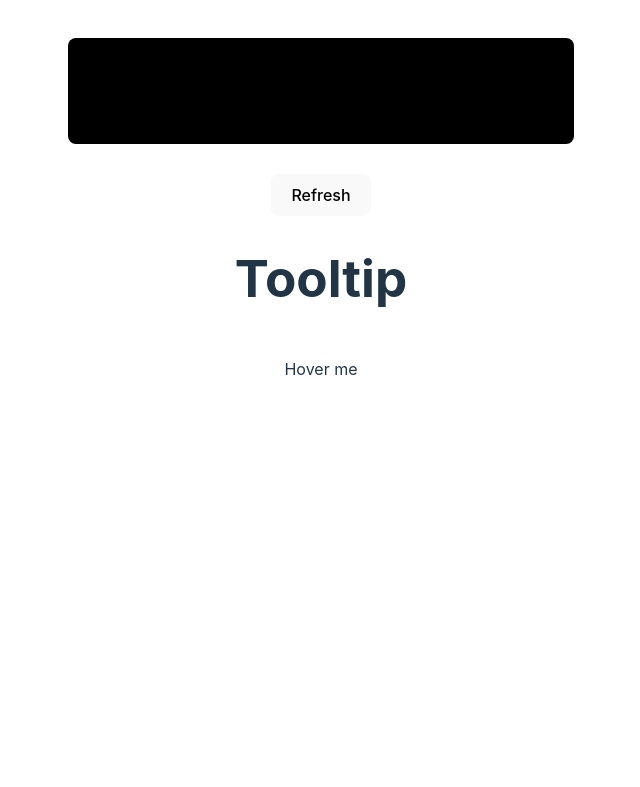
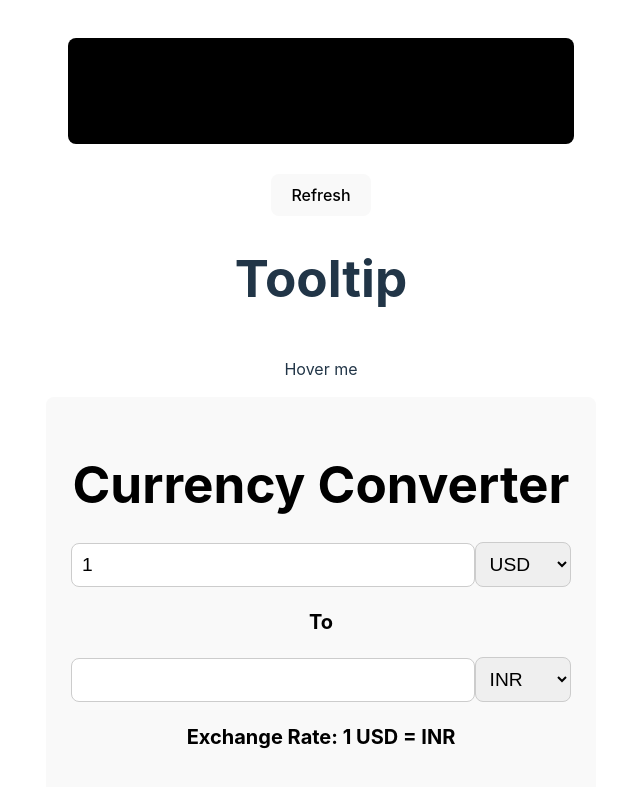
Before and after one commit to PremKhodke-99/React-projects-2, a React (Vite) app: page / in a window 1280 px wide. Shown: the part 1150-1937 px from the top of the page, without its empty margins (319-959 px from the left). Before the commit the page ends 1579 px from the top, so only its background shows below. Built offline with nearby package versions, Linux system fonts and the light colour scheme; no server answers.

Commit message:
Currency Converter

```diff
--- a/src/App.jsx
+++ b/src/App.jsx
@@ -6,6 +6,7 @@ import CountdownTimerTest from './components/Countdown-Timer/test'
 import StepProgressBarTest from './components/Step-Progress-Bar/test'
 import RandomQuoteGenerator from './components/RandomQuote-generator/RandomQuoteGenerator'
 import TooltipTest from './components/Tooltip/test'
+import CurrencyConverter from './components/CurrencyConverter'
 
 function App() {
   const [count, setCount] = useState(0)
@@ -19,6 +20,7 @@ function App() {
         <StepProgressBarTest />
         <RandomQuoteGenerator />
         <TooltipTest />
+        <CurrencyConverter />
       </div>
     </>
   )
--- /dev/null
+++ b/src/components/CurrencyConverter/currency.css
@@ -0,0 +1,37 @@
+.currency-converter{
+    max-width: 500px;
+    margin: auto;
+    text-align: center;
+    background-color: #f9f9f9;
+    padding: 25px;
+    border-radius: 8px;
+    color: black;
+}
+
+.currency-converter h1{
+    margin-bottom: 30px;
+}
+
+.input-container{
+    display: flex;
+    justify-content: center;
+    align-items: center;
+}
+
+.input-container input,select{
+    width: 80%;
+    padding: 10px;
+    font-size: larger;
+    border-radius: 8px;
+    border: 1px solid #ccc;
+    outline: none;
+}
+
+.input-container select{
+    width: 20%;
+}
+
+.currency-converter p{
+    font-size: 20px;
+    font-weight: bold;
+}
--- /dev/null
+++ b/src/components/CurrencyConverter/index.jsx
@@ -0,0 +1,64 @@
+import React, { useEffect, useState } from 'react'
+import "./currency.css"
+
+const CurrencyConverter = () => {
+    const [amount, setAmount] = useState(1);
+    const [fromCurrency, setFromCurrency] = useState('USD');
+    const [toCurrency, setToCurrency] = useState('INR');
+    const [exchangeRate, setExchangeRate] = useState();
+    const [convertedAmount, setConvertedAmount] = useState();
+
+    async function fetchEchangeRate() {
+        const apiResponse = await fetch(`https://open.er-api.com/v6/latest/${fromCurrency}`, {
+            method: "GET"
+        });
+
+        const result = await apiResponse.json();
+        const calculatedRate = result?.rates[toCurrency];
+        setExchangeRate(calculatedRate);
+
+        setConvertedAmount((amount * calculatedRate).toFixed(2));
+        console.log(result);
+    }
+
+    useEffect(() => {
+        fetchEchangeRate();
+    }, [fromCurrency, toCurrency, amount])
+
+    function handleAmountChange(event) {
+        setAmount(event.target.value);
+    }
+
+    function handleFromCurrencyChnage(event) {
+        setFromCurrency(event.target.value);
+    }
+
+    function handleToCurrencyChange(event) {
+        setToCurrency(event.target.value);
+    }
+    return (
+        <div className='currency-converter'>
+            <h1>Currency Converter</h1>
+            <div className='input-container'>
+                <input value={amount} onChange={handleAmountChange} type="number" name='fromcurrency' placeholder='Enter Amount' />
+                <select value={fromCurrency} onChange={handleFromCurrencyChnage} id="">
+                    <option value={'USD'}>USD</option>
+                    <option value={'INR'}>INR</option>
+                    <option value={'EUR'}>EUR</option>
+                </select>
+            </div>
+            <p>To</p>
+            <div className='input-container'>
+                <input type="text" value={convertedAmount} readOnly />
+                <select value={toCurrency} onChange={handleToCurrencyChange}>
+                    <option value={'EUR'}>EUR</option>
+                    <option value={'INR'}>INR</option>
+                    <option value={'USD'}>USD</option>
+                </select>
+            </div>
+            <p>Exchange Rate: 1 {fromCurrency} = {exchangeRate} {toCurrency}</p>
+        </div>
+    )
+}
+
+export default CurrencyConverter
```
